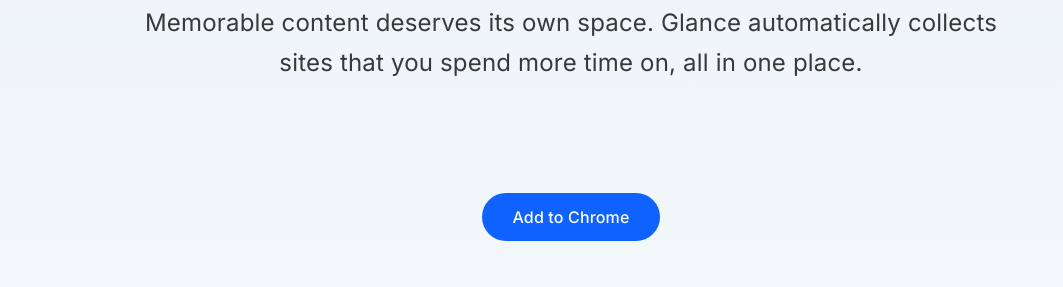
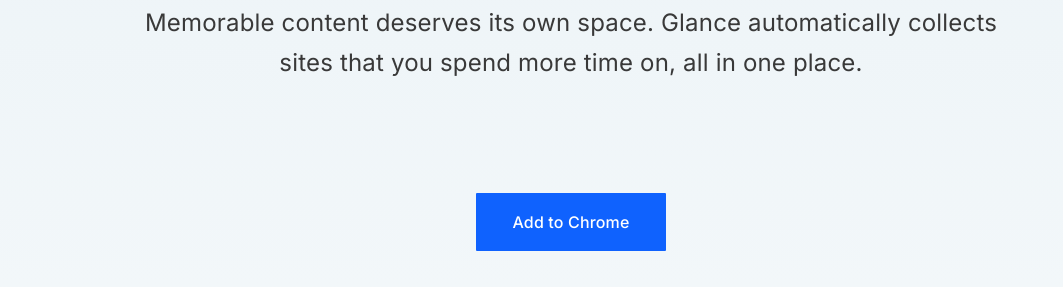
Before and after one commit to EVERROCKET/Glance, a plain HTML site: page index.html in a window 1280 px wide. Shown: the part 370-657 px from the top of the page, without its empty margins (69-1132 px from the left). Drawn offline with nearby package versions, Linux system fonts and the light colour scheme.

Commit message:
Changed button

```diff
--- a/index.html
+++ b/index.html
@@ -2,7 +2,7 @@
   <head>
     <link rel="stylesheet" href="https://stackpath.bootstrapcdn.com/bootstrap/4.5.2/css/bootstrap.min.css" integrity="sha384-JcKb8q3iqJ61gNV9KGb8thSsNjpSL0n8PARn9HuZOnIxN0hoP+VmmDGMN5t9UJ0Z" crossorigin="anonymous">
     <link rel="stylesheet" href="styles/glance.css">
-    <link href="https://fonts.googleapis.com/css2?family=Barlow&family=Inter:wght@400;500;700&display=swap" rel="stylesheet">
+    <link href="https://fonts.googleapis.com/css2?family=Barlow&family=Inter:wght@400;500;600&display=swap" rel="stylesheet">
   </head>
 
 </html>
--- a/styles/glance.css
+++ b/styles/glance.css
@@ -33,14 +33,14 @@ p, li {
 }
 
 button {
-    background: #0f62fe;
+    background: #0F62FE;
     border: none;
-    padding: 15px 30px;
-    border-radius: 30px;
+    padding: 20px 36px;
+    border-radius: 1px;
     font-family: 'Inter';
     font-size: 16px;
     font-weight: 500;
-    color: #FFFFFF;
+    color: #ffffff;
     letter-spacing: 0.16px;
     line-height: 18px;
 }
```
Also changed, not shown: privacy.html (+1 -1 lines).
